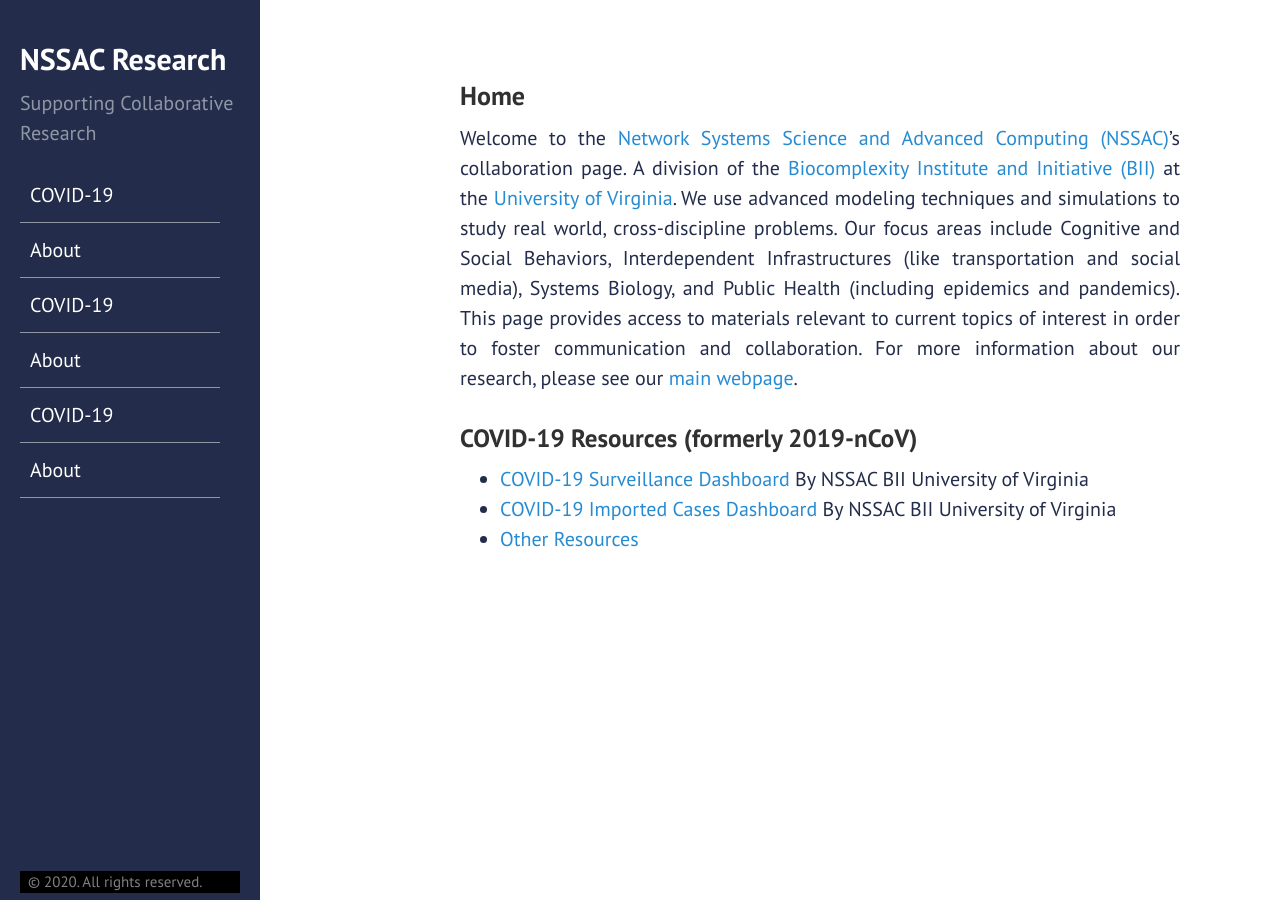
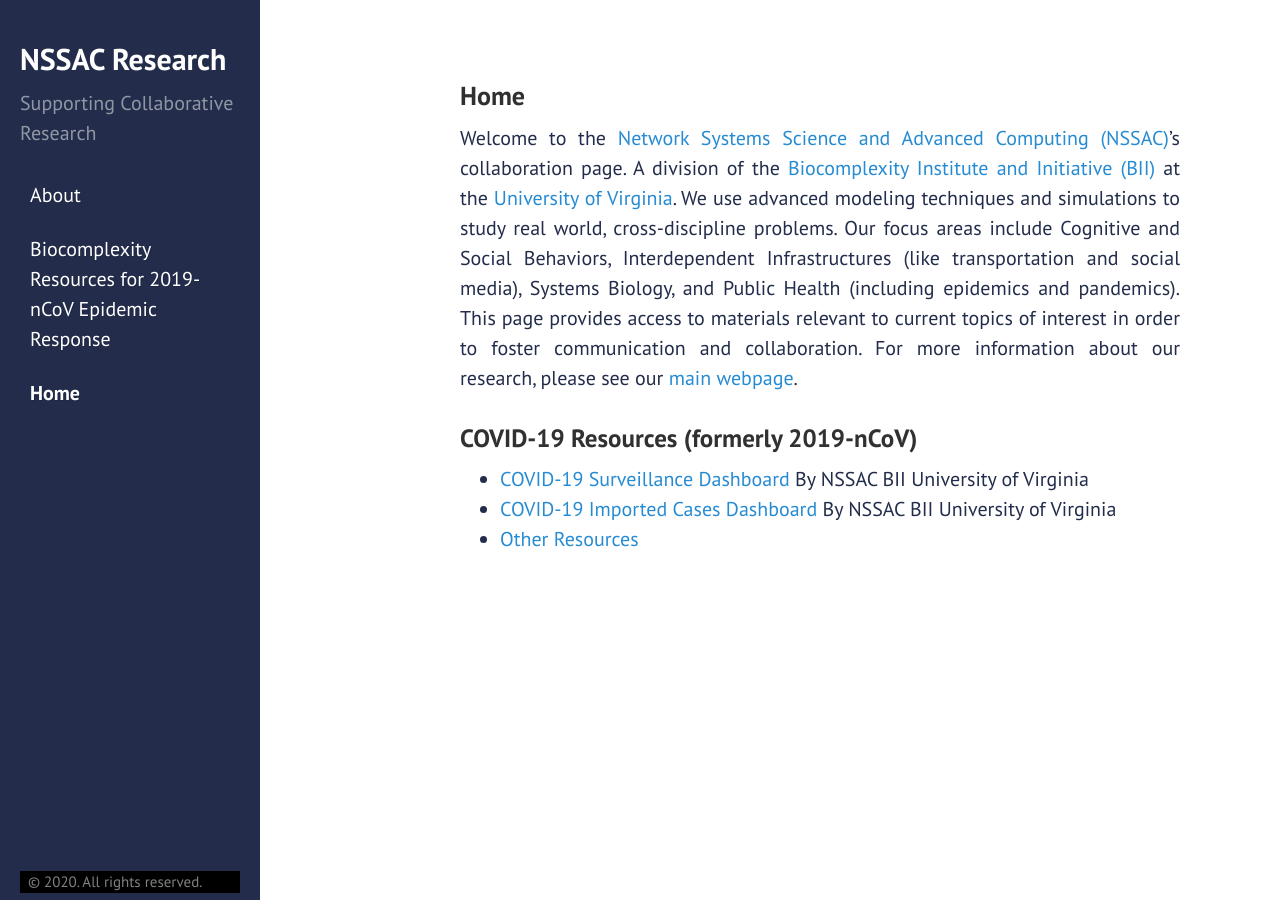
Before and after one commit to mehta-gaurav/mehta-gaurav.github.io, a Jekyll site: the page built from index.md, in a window 1280 px wide. Built offline with Jekyll 4.4.1, drawn with Linux system fonts in a browser that asks for light colours.

Commit message:
Update sidebar.html

```diff
--- a/_includes/sidebar.html
+++ b/_includes/sidebar.html
@@ -17,8 +17,8 @@
       {% for node in pages_list %}
         {% if node.title != null %}
           {% if node.layout == "page" %}
-           <li><a class="sidebar-nav-item{% if page.url == site.dashboardUrl %} active{% endif %}"  href="{{ site.dashboardUrl }}" >COVID-19   </a></li>
-         <li><a class="sidebar-nav-item{% if page.url == site.aboutUrl %} active{% endif %}" href="{{ site.aboutUrl }}">About</a></li>
+                    <a class="sidebar-nav-item{% if page.url == node.url %} active{% endif %}" href="{{ node.url }}">{{ node.title }}</a>
+
           {% endif %}
         {% endif %}
       {% endfor %}
```
